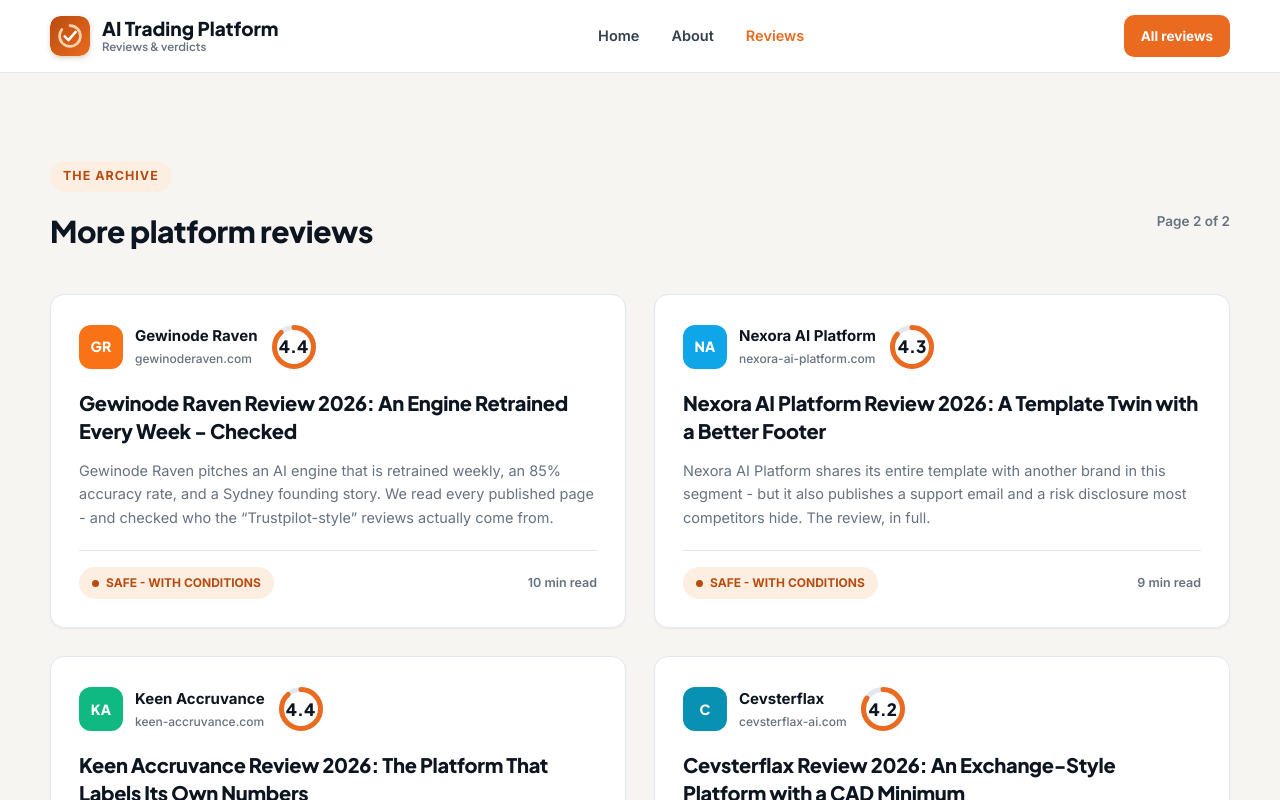
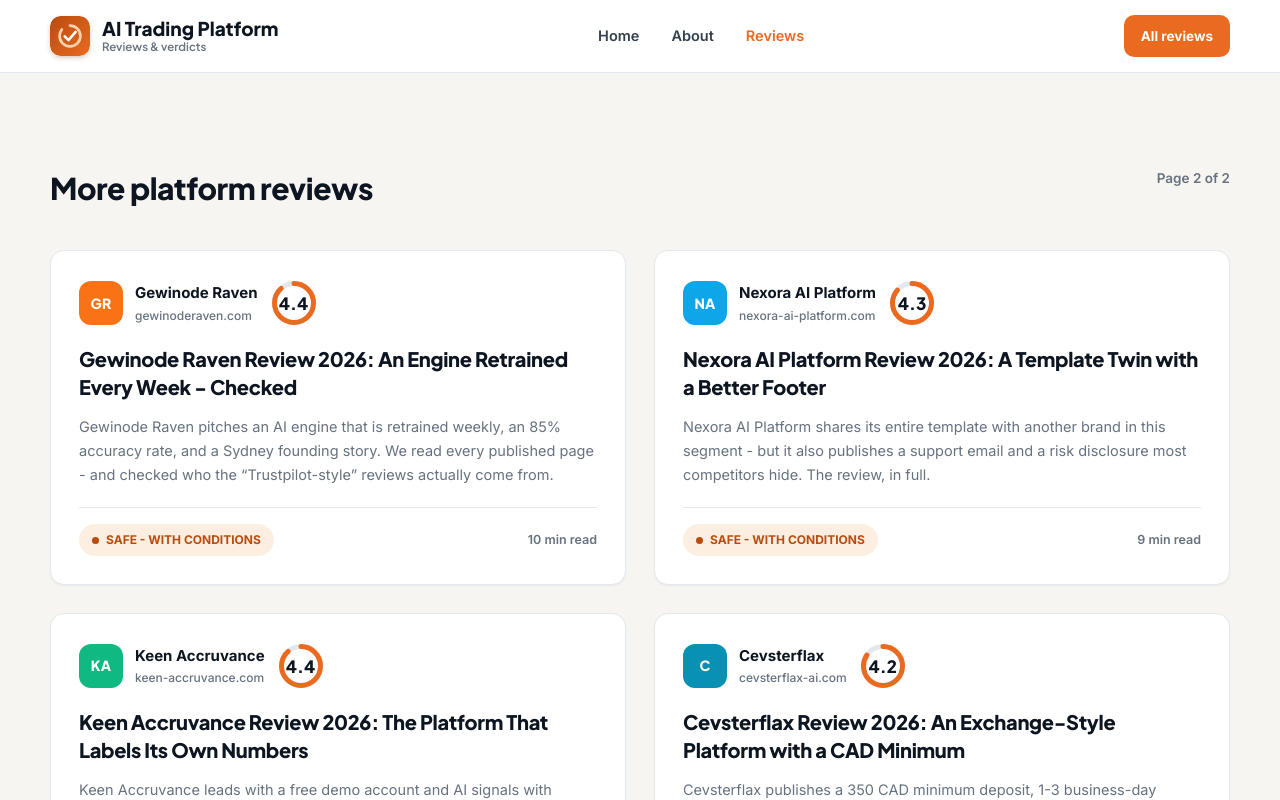
Before and after one commit to ZeeTech-Pvt-Ltd/AI-trading-platform, a React (Vite) app: page /page/2 in a window 1280 px wide. Shown: the top 800 px of the page. Built offline with nearby package versions, Linux system fonts and the light colour scheme.

Commit message:
Headings updated

```diff
--- a/src/components/SectionHead.jsx
+++ b/src/components/SectionHead.jsx
@@ -2,7 +2,7 @@ export default function SectionHead({ kicker, title, aside }) {
   return (
     <div className="section-head">
       <div>
-        <p className="kicker">{kicker}</p>
+        {kicker && <p className="kicker">{kicker}</p>}
         <h2 className="section-head__title">{title}</h2>
       </div>
       {aside && <p className="section-head__aside">{aside}</p>}
--- a/src/pages/Home.jsx
+++ b/src/pages/Home.jsx
@@ -174,7 +174,7 @@ export default function Home() {
       <section className="section" id="reviews">
         <div className="container">
           <SectionHead
-            kicker={isFirstPage ? 'Latest reviews' : 'The archive'}
+            kicker={isFirstPage ? 'Latest reviews' : ''}
             title={isFirstPage ? 'Every platform we’ve reviewed' : 'More platform reviews'}
             aside={isFirstPage ? 'New reviews added regularly' : `Page ${page} of ${TOTAL_PAGES}`}
           />
```
Also changed, not shown: screenshots/article-desktop.png.
